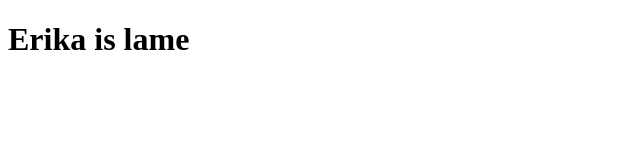
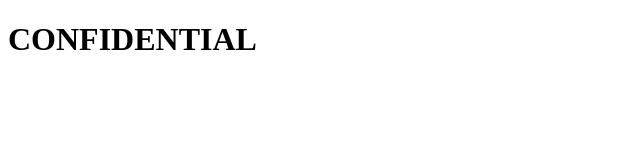
Before and after one commit to blakerowden/blakerowden.github.io, a plain HTML site: page index.html in a window 1280 px wide. Shown: the whole page, without its empty margins (0-640 px from the left). Drawn offline with Linux system fonts and the light colour scheme.

Commit message:
Update index.html

```diff
--- a/index.html
+++ b/index.html
@@ -2,6 +2,6 @@
 <html>
 <title>BlakeRowden.me</title>
 <body>
-<h1>Erika is lame</h1>
+<h1>CONFIDENTIAL</h1>
 </body>
 </html>
```
